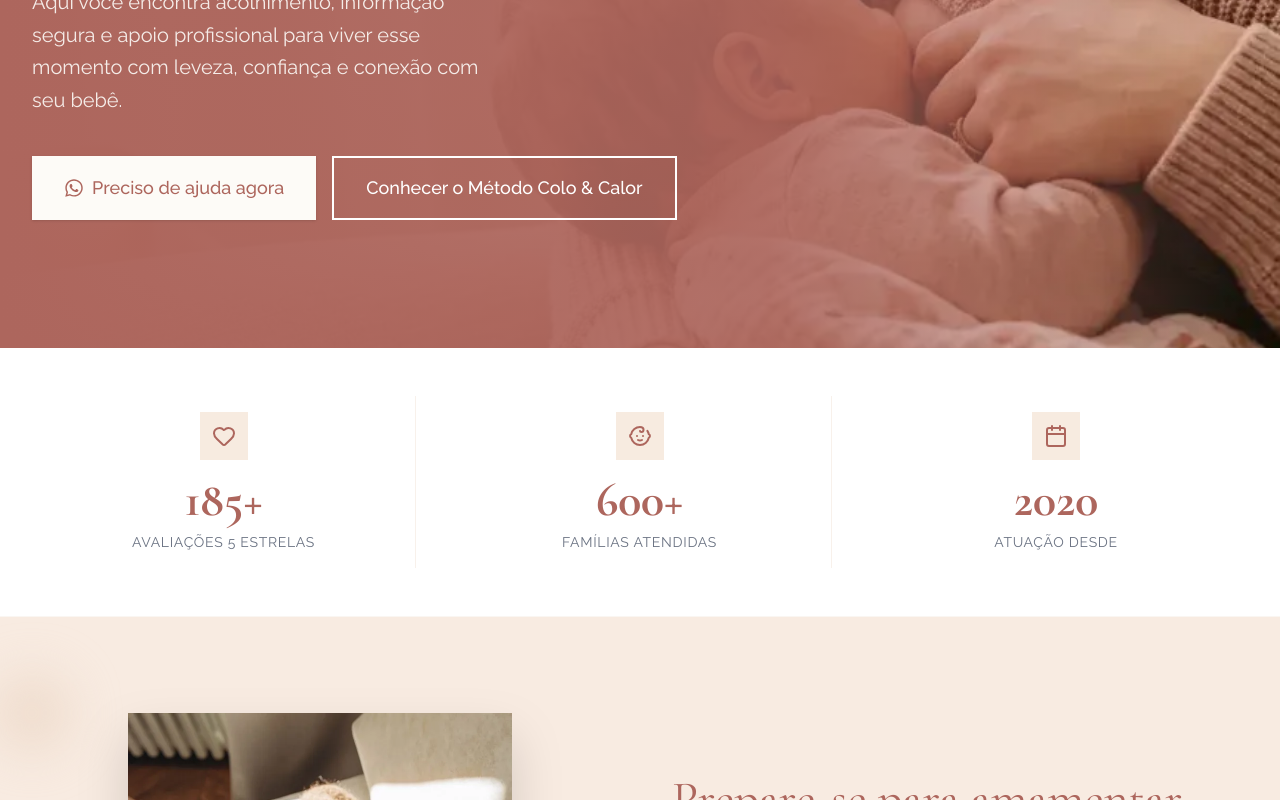
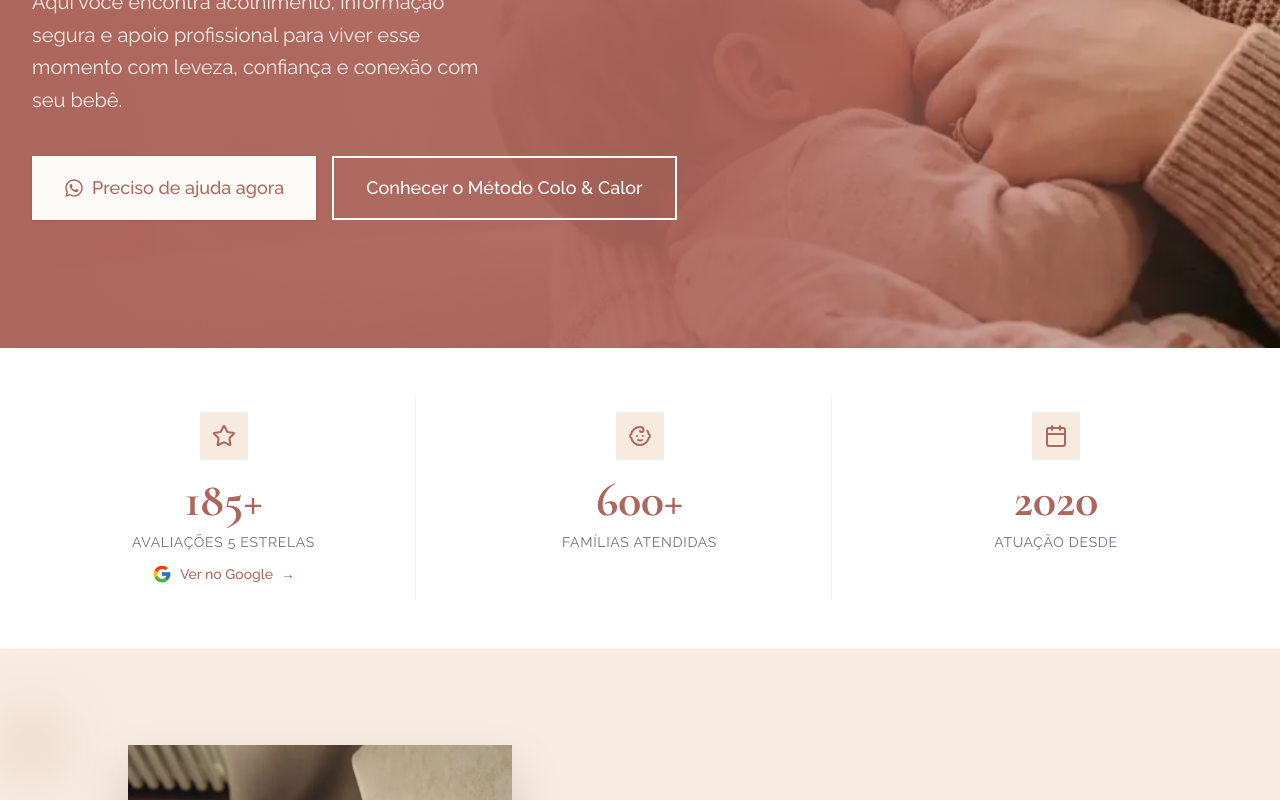
Before and after one commit to lucasgomesc1993/site-colo-calor, a Next.js app: page / in a window 1280 px wide. Shown: the part 466-1266 px from the top of the page. Built offline with nearby package versions, Linux system fonts and the light colour scheme.

Commit message:
feat: atualiza ícone e link de avaliações na home

```diff
--- a/src/app/page.tsx
+++ b/src/app/page.tsx
@@ -10,6 +10,7 @@ import { ServiceCard } from "@/components/ui/ServiceCard";
 import { ModalityCard } from "@/components/ui/ModalityCard";
 import {
   Heart,
+  Star,
   Baby,
   Calendar,
   MapPin,
@@ -22,6 +23,7 @@ import {
   Stethoscope,
 } from "lucide-react";
 import { FaWhatsapp } from "react-icons/fa";
+import { FcGoogle } from "react-icons/fc";
 
 export const metadata: Metadata = {
   title: "Acolhimento e Segurança na Amamentação",
@@ -95,16 +97,26 @@ export default function Home() {
       <div className="bg-white py-12 border-b border-beige/20">
         <Container>
           <div className="grid grid-cols-1 md:grid-cols-3 gap-8 divide-y md:divide-y-0 md:divide-x divide-beige/30">
-            <div className="text-center p-4">
+            <div className="text-center p-4 flex flex-col items-center">
               <div className="flex justify-center mb-2">
                 <div className="p-3 bg-cream rounded-none text-terracotta mb-2">
-                  <Heart size={24} />
+                  <Star size={24} />
                 </div>
               </div>
               <p className="font-cormorant text-5xl text-terracotta font-bold">
                 <AnimatedCounter end={185} suffix="+" />
               </p>
               <p className="font-raleway text-gray-500 uppercase tracking-wider text-sm mt-2">Avaliações 5 Estrelas</p>
+              <Link
+                href="https://www.google.com/search?sca_esv=8ed7b9c9fed93e72&sxsrf=ANbL-n60pAT-GUJDKJvrpfL1CUAQE3EHdQ:1770809207317&si=AL3DRZEsmMGCryMMFSHJ3StBhOdZ2-6yYkXd_doETEE1OR-qOTDm51dAIYkE-DbfdX4j4UbwUweZr42Aj9Fm5Dr7_v0l1-Bk6TJWHabPTFSc3kdXngVJudmOGixEazvQ-zLwx8E87wFgQ-fy_q1XQ1rCQEUm5DoOhlamadZzR4xTbB9DgyetrXjegkRih99Q4yif3g5nTJNJOwKLYU-cs5B_FeaGCmkfawwnZl5qVMO7oz1BtGPG6IlJsJI01WVfa1vEhJpiw7dfwT8nJQHrEurC5KrNYxlIEg%3D%3D&q"
+                target="_blank"
+                rel="noopener noreferrer"
+                className="flex items-center justify-center gap-2 mt-3 text-sm font-medium text-terracotta hover:underline transition-colors group"
+              >
+                <FcGoogle size={20} />
+                <span>Ver no Google</span>
+                <span className="transform transition-transform group-hover:translate-x-1">→</span>
+              </Link>
             </div>
             <div className="text-center p-4">
               <div className="flex justify-center mb-2">
```
